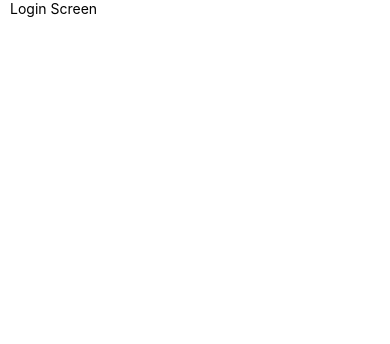
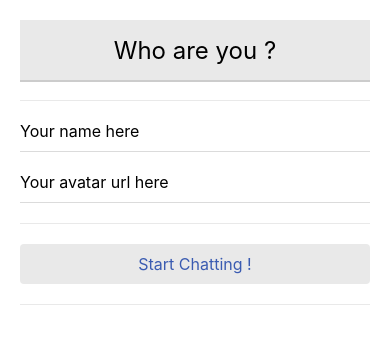
Before and after one commit to endiliey/chatative, a React Native app: screen / in a window 390 px wide. Shown: the top 344 px of the page. Built offline with nearby package versions, Linux system fonts and the light colour scheme.

Commit message:
Add Login Screen UI

```diff
--- a/src/components/Login.js
+++ b/src/components/Login.js
@@ -4,14 +4,42 @@ import {
   Text,
   StyleSheet
 } from 'react-native';
+import TextField from './common/TextField';
+import Button from './common/Button';
+import Divider from './common/Divider';
+import Header from './common/Header';
 
 class Login extends Component {
+  constructor(props) {
+    super(props);
+    this.state = {
+      name: '',
+      avatar: ''
+    }
+  }
+
   render() {
     return (
       <View style={styles.container}>
-        <Text>
-          Login Screen
-        </Text>
+        <Header
+          headerText={"Who are you ?"}
+        />
+        <Divider />
+        <TextField
+          placeholder="Your name here"
+          value={this.state.name}
+          onChangeText={name => this.setState({ name })}
+        />
+        <TextField
+          placeholder="Your avatar url here"
+          value={this.state.avatar}
+          onChangeText={avatar => this.setState({ avatar })}
+        />
+        <Divider />
+        <Button onPress={() => console.log("Button pressed")}>
+          Start Chatting !
+        </Button>
+        <Divider />
       </View>
     );
   }
--- a/src/components/common/Divider.js
+++ b/src/components/common/Divider.js
@@ -5,7 +5,7 @@ import {
 } from 'react-native';
 import { Colors, Styles } from './Shared';
 
-class Separator extends Component {
+class Divider extends Component {
   render() {
     return (
       <View style={styles.container} />
@@ -24,4 +24,4 @@ const styles = StyleSheet.create({
   }
 });
 
-export default Separator;
+export default Divider;
--- /dev/null
+++ b/src/components/common/Header.js
@@ -0,0 +1,35 @@
+import React from 'react';
+import { Text, View } from 'react-native';
+import { Colors, Styles } from './Shared';
+
+const Header = (props) => {
+  const { textStyle, viewStyle } = styles;
+  return (
+    <View style={viewStyle}>
+      <Text style={textStyle}>{props.headerText}</Text>
+    </View>
+  );
+};
+
+const styles = {
+  viewStyle: {
+    backgroundColor: Colors.secondaryColor,
+    marginTop: 20,
+    marginLeft: 10,
+    marginRight: 10,
+    padding: 10,
+    justifyContent: 'center',
+    alignItems: 'center',
+    height: 60,
+    shadowColor: '#000',
+    shadowOffset: { width: 0, height: 2 },
+    shadowOpacity: 0.2,
+    elevation: 2,
+    position: 'relative'
+  },
+  textStyle: {
+    fontSize: 24
+  }
+};
+
+export default Header;
```
Also changed, not shown: preview/login.PNG (added).
